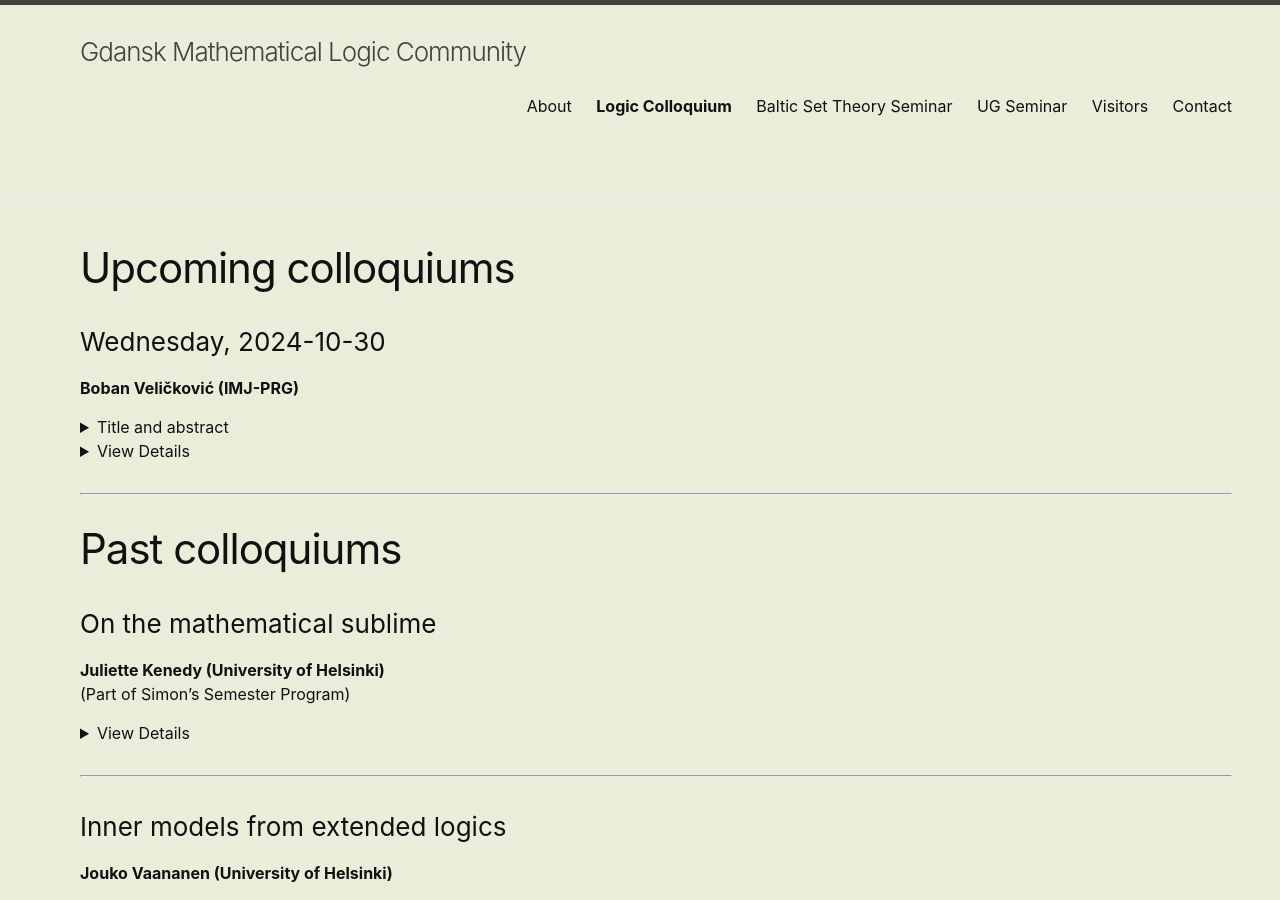
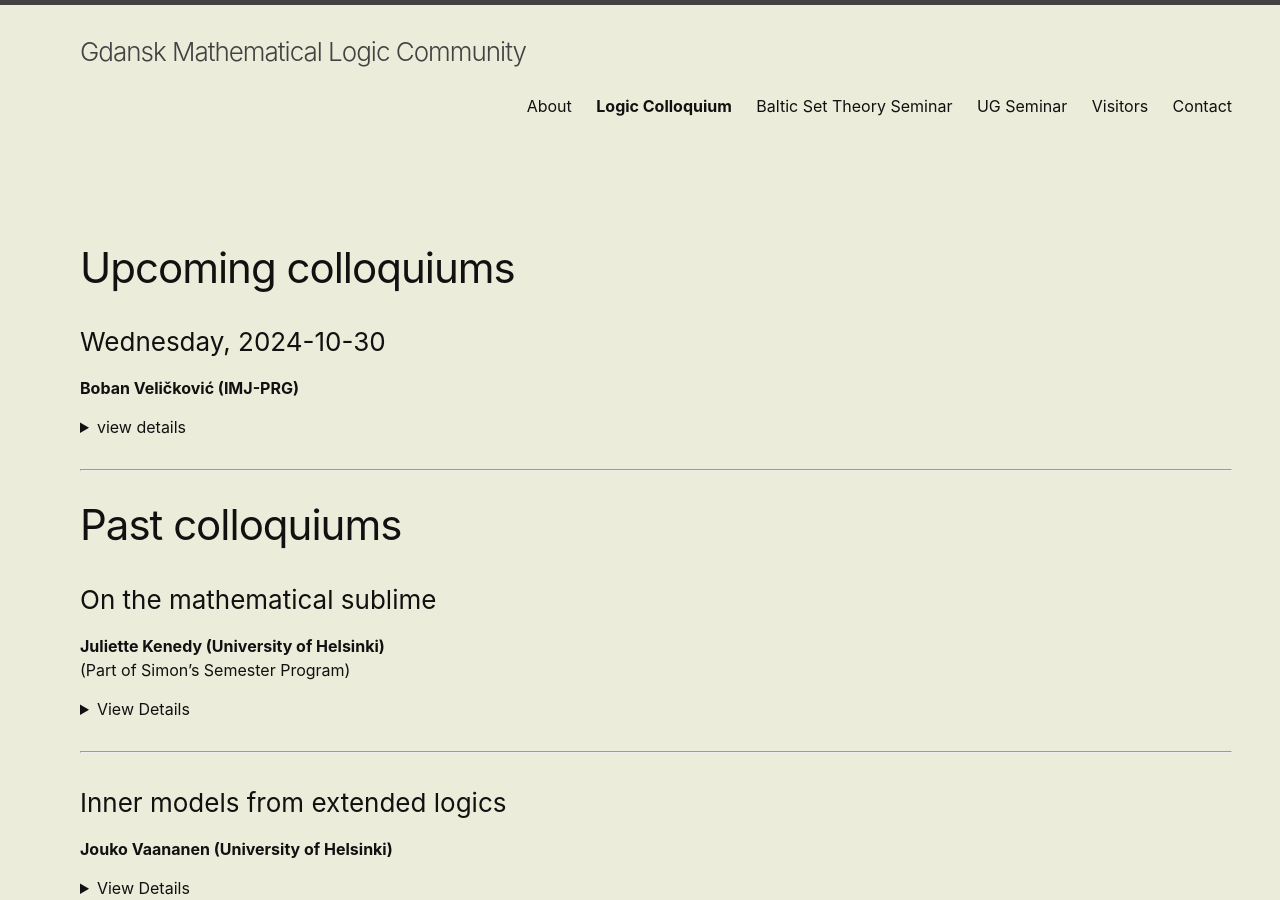
Before and after one commit to si-morgh/si-morgh.github.io, a Jekyll site: the page built from lc.md, in a window 1280 px wide and 900 px high. Built offline with Jekyll 4.4.1, drawn with Linux system fonts in a browser that asks for light colours; nearby versions of some CDN libraries.

Commit message:
Update lc.md

```diff
--- a/lc.md
+++ b/lc.md
@@ -10,19 +10,15 @@
 ### Wednesday, 2024-10-30
 **Boban Veličković (IMJ-PRG)**
 <details>
-<summary>Title and abstract</summary>
-
-- Nice Infinitary Logics
-
-- We define a new class of infinitary logics \(L^1_{\kappa,\alpha}\) generalizing Shelah's logic \(L^1_\kappa\). If \(\kappa=\beth_{\kappa}\) and \(\alpha<\kappa\) is infinite then our logic coincides with \(L^1_\kappa\). We study the relation between these logics for different parameters \(\kappa\) and \(\alpha\). We give many examples of classes of structures that can or cannot be defined in these logics. Finally, we give a different version of Lindström's Theorem for \(L^1_\kappa\) in terms of the \(\phi\)-submodel relation. This is Joint work with J. Väänänen.
-</details>
-<details>
-<summary>View Details</summary>
+<summary>view details</summary>
 <ul>
-    <li><strong>Location: </strong>IMPAN (GDANSK branch), Antoniego Abrahama 18, 81-825 Sopot</li>
-    <li><strong>Time: </strong>16:30</li>
+<li><strong>Title:</strong> Nice Infinitary Logics </li>
+<li><strong>Abstract:</strong> We define a new class of infinitary logics \(L^1_{\kappa,\alpha}\) generalizing Shelah's logic \(L^1_\kappa\). If \(\kappa=\beth_{\kappa}\) and \(\\alpha<\kappa) is infinite then our logic coincides with \(L^1_\kappa\). We study the relation between these logics for different parameters \(\kappa\) and \(\alpha\). We give many examples of classes of structures that can or cannot be defined in these logics. Finally, we give a different version of Lindström's Theorem for \(L:^1_\kappa\) in terms of the \(\phi\)-submodel relation. This is Joint work with J. Väänänen. </li>
+<li><strong>Location: </strong>IMPAN (GDANSK branch), Antoniego Abrahama 18, 81-825 Sopot</li>
+<li><strong>Time:</strong>16:30</li>
 </ul>
 </details>
+
 
 
 ---
```
